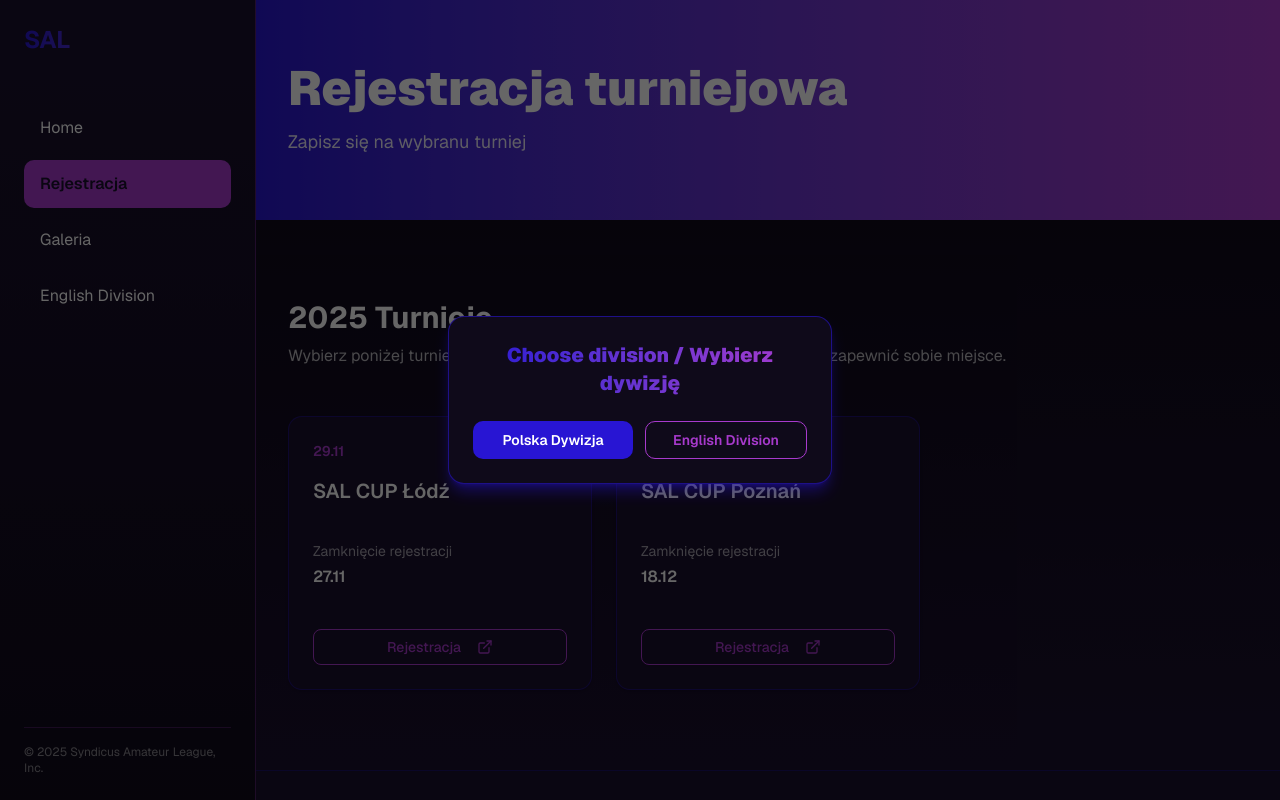
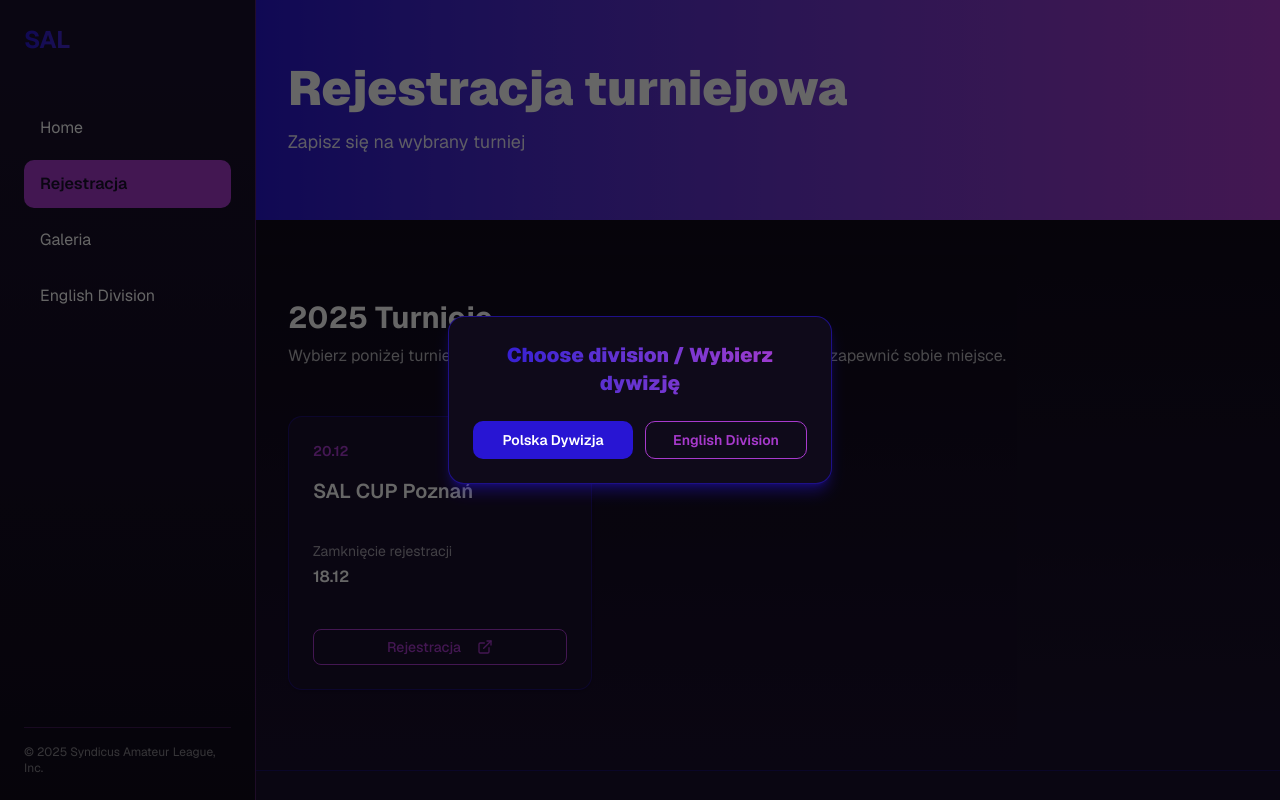
Before and after one commit to 4ntxk/syndicusamateurleague, a Next.js app: page /registration in a window 1280 px wide. Shown: the top 800 px of the page. Built offline with nearby package versions, Linux system fonts and the light colour scheme.

Commit message:
update to registration page

```diff
--- a/src/app/registration/page.tsx
+++ b/src/app/registration/page.tsx
@@ -11,13 +11,6 @@ export default function RegistrationPage() {
   const tournaments = [
     {
       id: 1,
-      month: '29.11',
-      title: 'SAL CUP Łódź',
-      registrationDeadline: '27.11',
-      googleFormUrl: 'https://forms.gle/dByhaSGWqr7Czdw4A',
-    },
-    {
-      id: 2,
       month: '20.12',
       title: 'SAL CUP Poznań',
       registrationDeadline: '18.12',
@@ -38,7 +31,7 @@ export default function RegistrationPage() {
               Rejestracja turniejowa
             </h1>
             <p className="text-lg text-white/90">
-              Zapisz się na wybranu turniej
+              Zapisz się na wybrany turniej
             </p>
           </div>
         </section>
```
